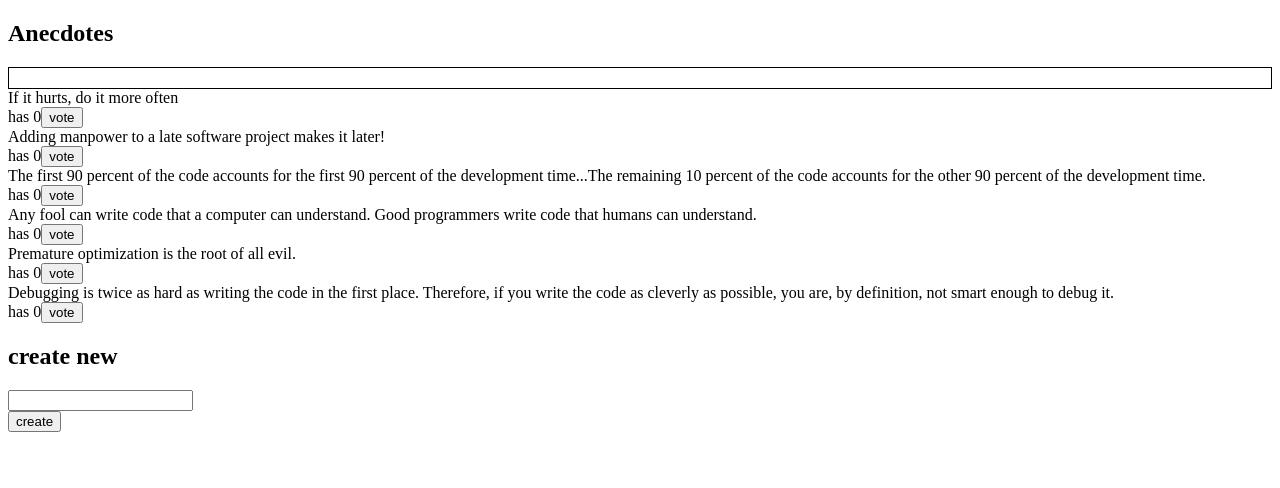
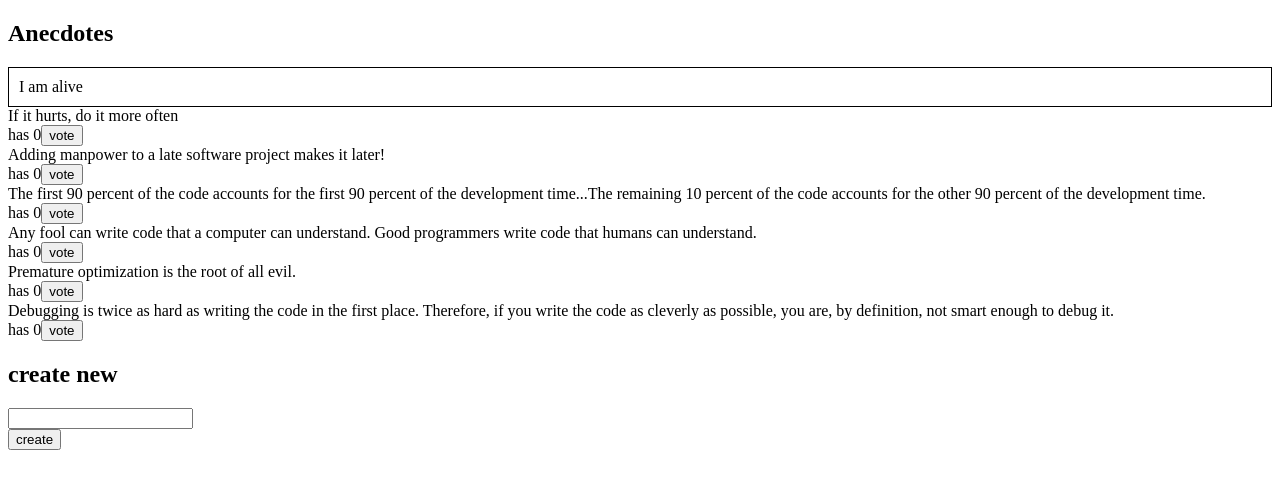
Before and after one commit to twbluenaxela/redux-anecdotes, a React (Create React App) app: page / in a window 1280 px wide. Shown: the top 488 px of the page. Built offline with nearby package versions, Linux system fonts and the light colour scheme.

Commit message:
display notification store message

```diff
--- a/src/components/Notification.js
+++ b/src/components/Notification.js
@@ -11,7 +11,7 @@ const Notification = () => {
   }
   return (
     <div style={style}>
-      {/*notification*/}
+      {notification}
     </div>
   )
 }
```
